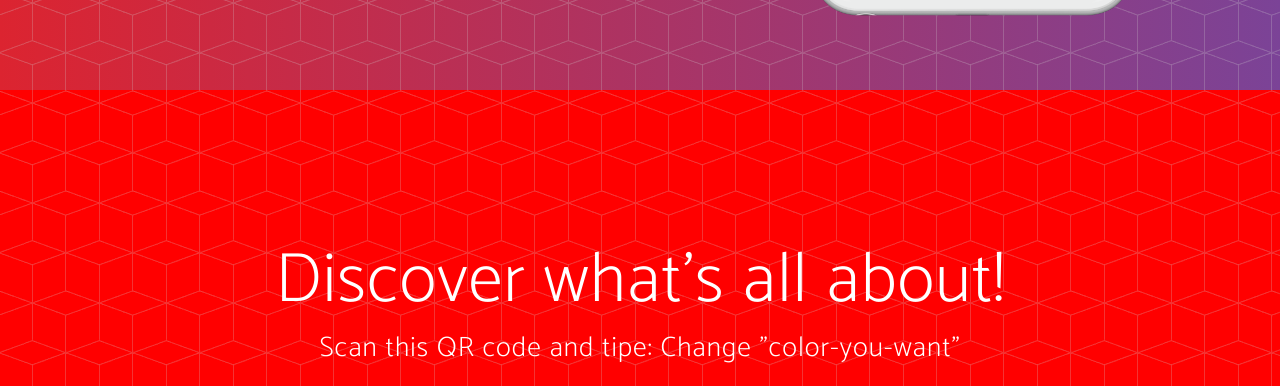
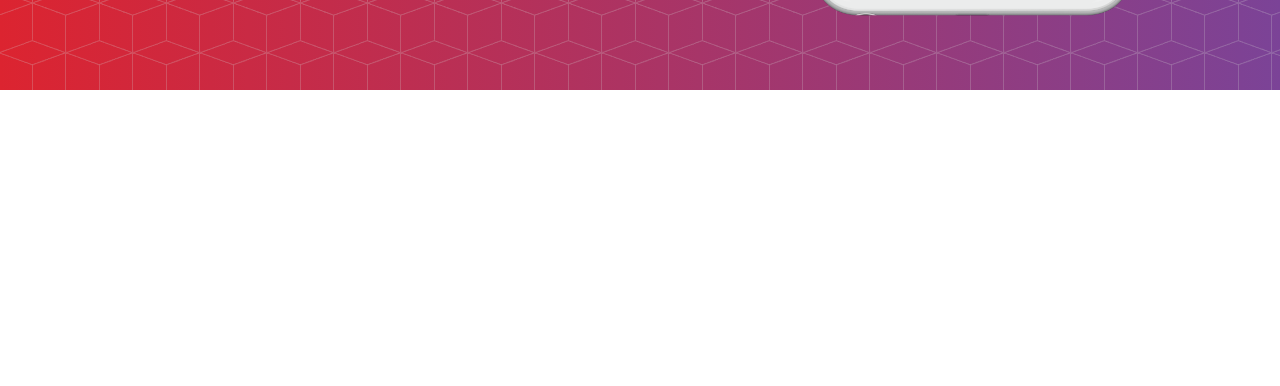
Before and after one commit to pserratus/pserratus.github.io, a website: page index.html in a window 1280 px wide. Shown: the part 710-1096 px from the top of the page. Drawn offline with Linux system fonts and the light colour scheme; a script that the page names is missing; a web font is replaced by a local one.

Commit message:
Update new-age.css

```diff
--- a/css/new-age.css
+++ b/css/new-age.css
@@ -477,7 +477,7 @@ footer ul li a:hover, footer ul li a:focus, footer ul li a:active, footer ul li
   padding-top: 150px;
   padding-bottom: 100px;
   color: white;
-  background: url("../img/bg-pattern.png"), #FF0000;
+  background: url("../img/bg-pattern.png"),;
 }
 
 .text-primary {
```
